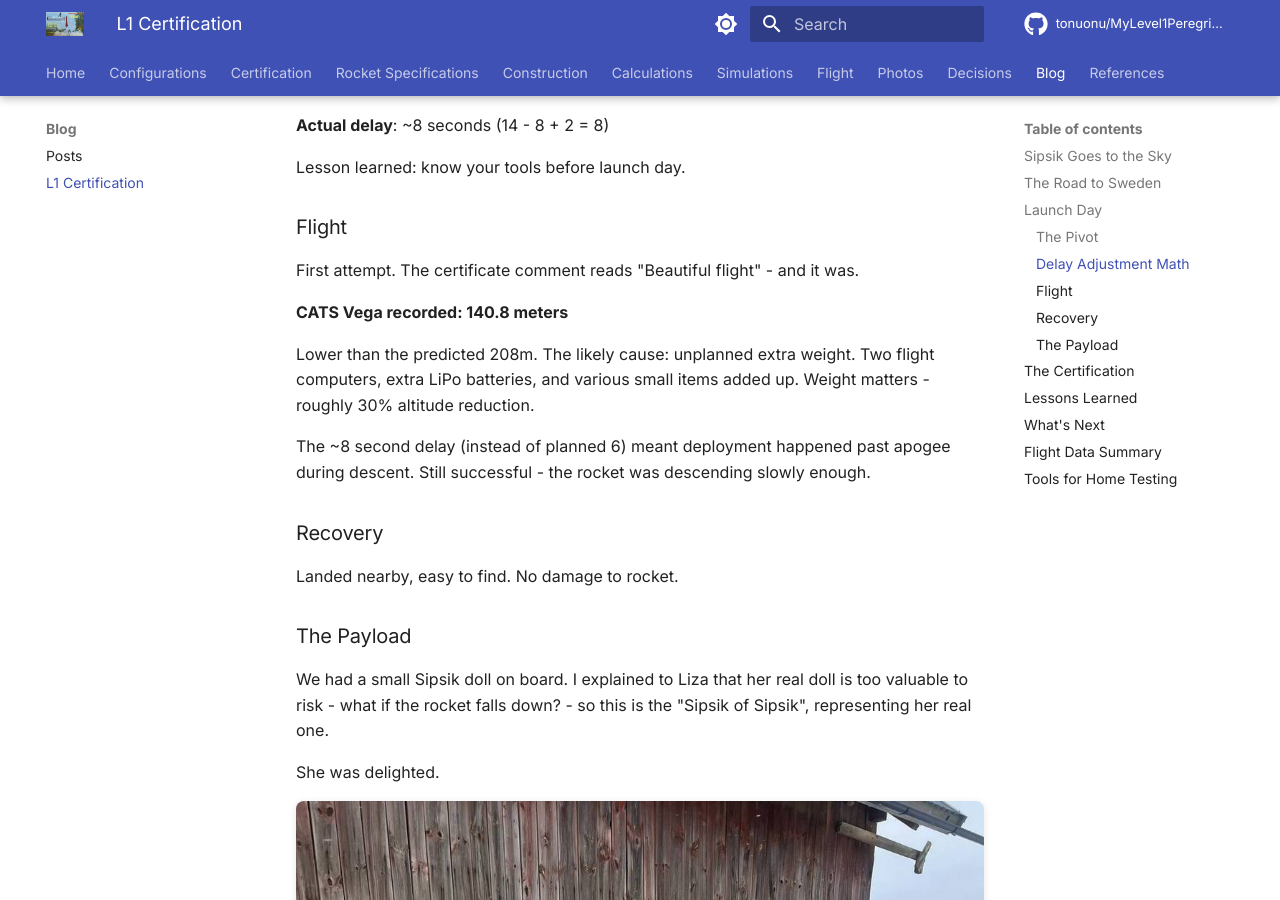
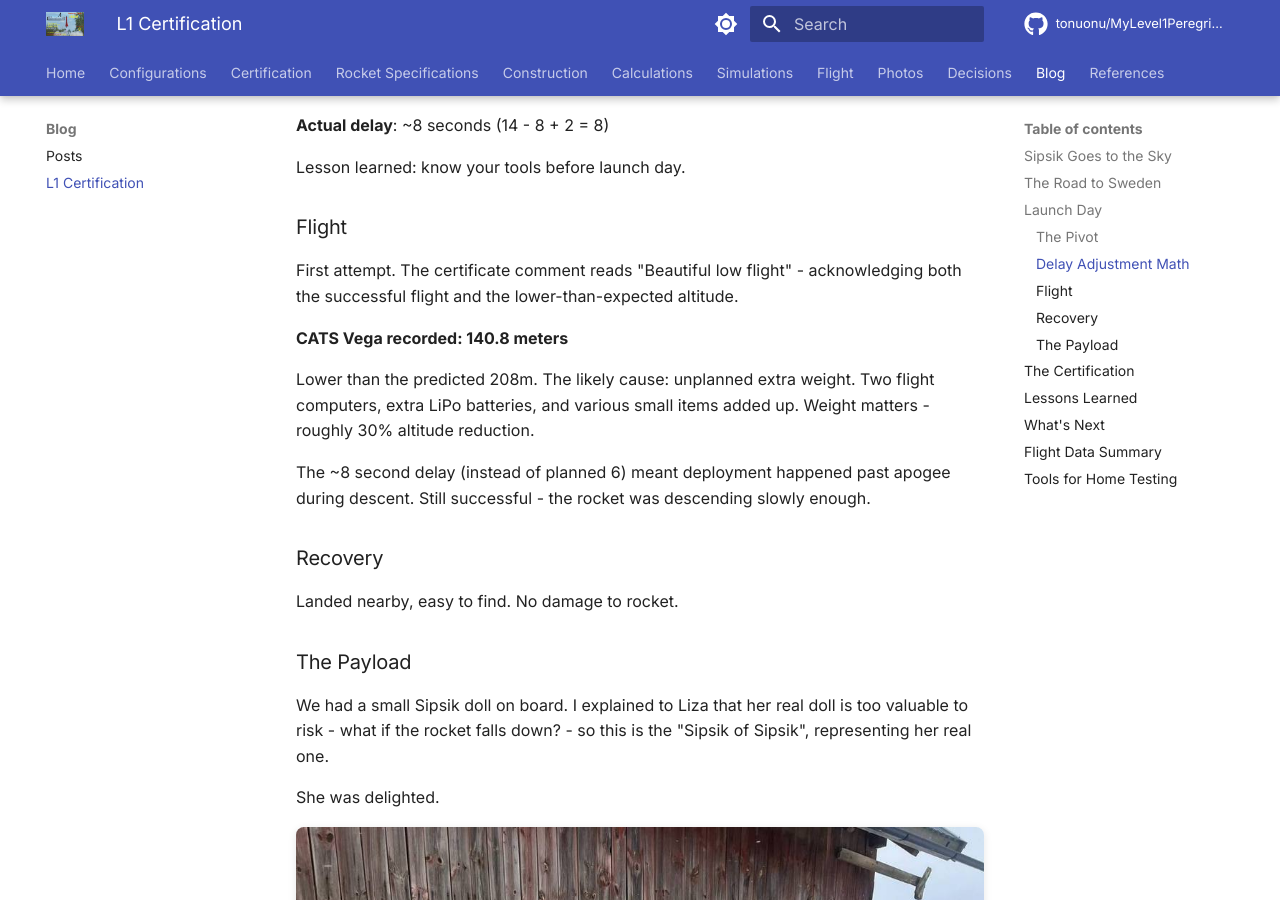
Before and after one commit to tonuonu/MyLevel1Peregrine, an MkDocs documentation site: the page built from docs/blog/2026-01-24-l1-certification.md, in a window 1280 px wide and 900 px high, scrolled down 2219 px. Built offline with MkDocs 1.6.1 and Material for MkDocs 9.7.7, drawn with Linux system fonts in a browser that asks for light colours; comment, search, counter and statistics services are not loaded.

Commit message:
Fix certificate comment: 'Beautiful low flight'

```diff
--- a/docs/blog/2026-01-24-l1-certification.md
+++ b/docs/blog/2026-01-24-l1-certification.md
@@ -50,7 +50,7 @@ Lesson learned: know your tools before launch day.
 
 ### Flight
 
-First attempt. The certificate comment reads "Beautiful flight" - and it was.
+First attempt. The certificate comment reads "Beautiful low flight" - acknowledging both the successful flight and the lower-than-expected altitude.
 
 **CATS Vega recorded: 140.8 meters**
 
```
